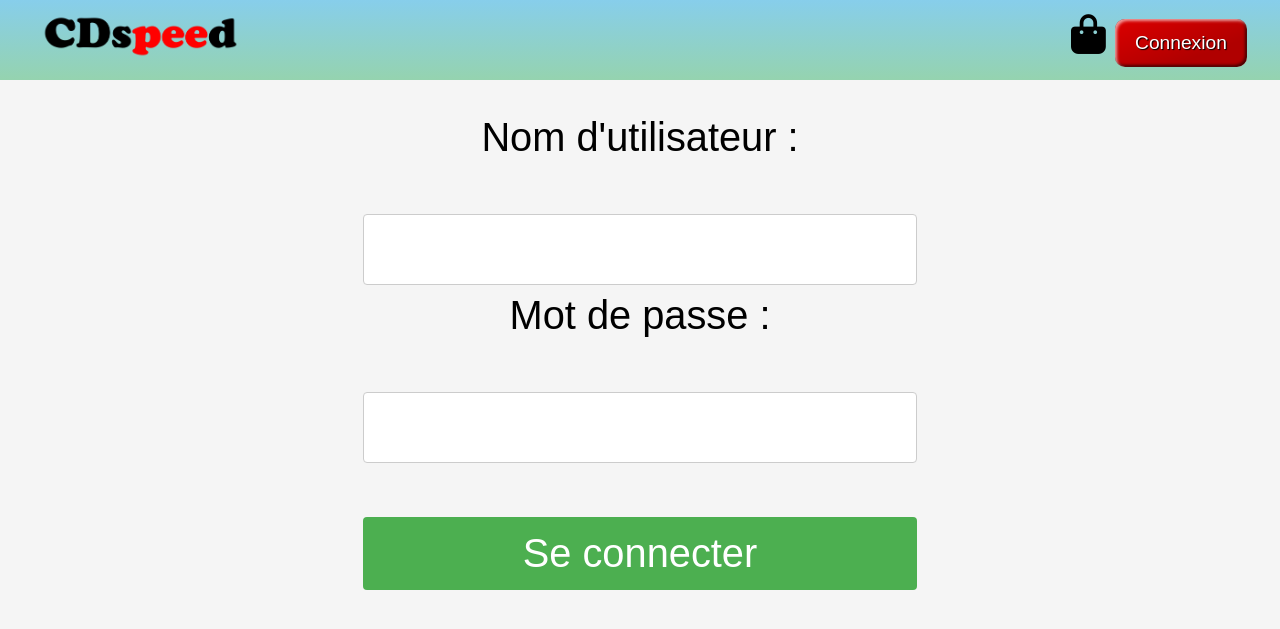
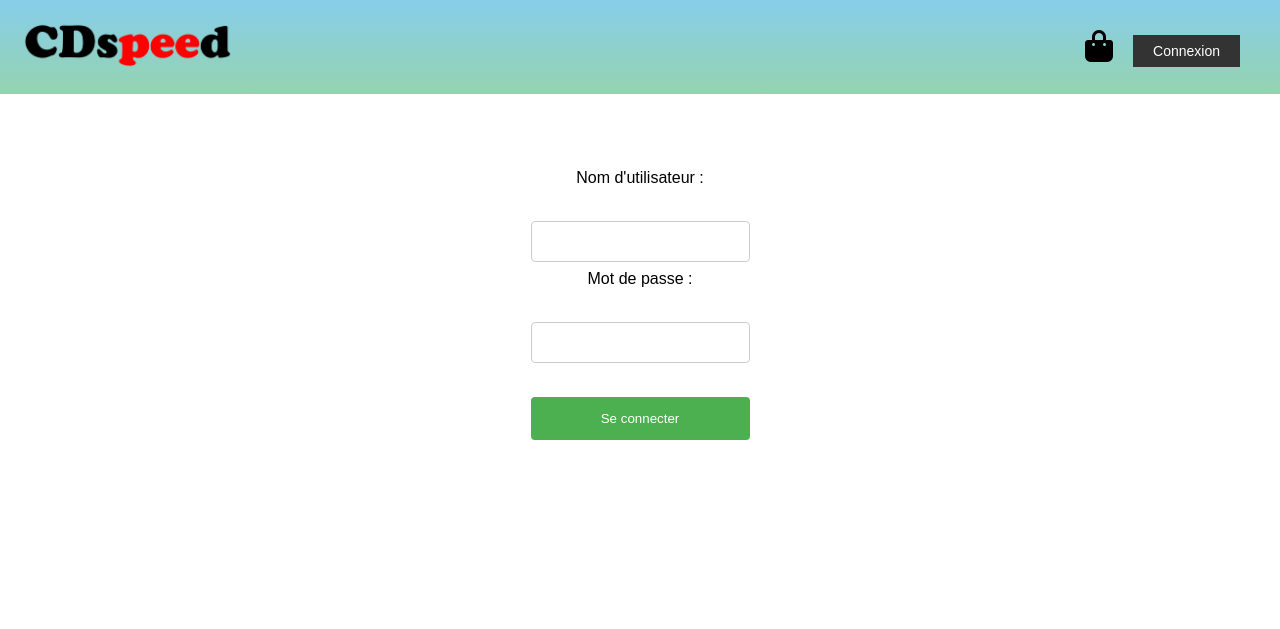
Before and after one commit to Kouromo/venteDeCD, a PHP site: page /login.html in a window 1280 px wide. Shown: the top 629 px of the page. Run offline with PHP 8.4, Linux system fonts and the light colour scheme; some libraries are stand-ins or nearby versions.

Commit message:
modification des css et des headers des fichiers html/php

```diff
--- a/sources/accueil.css
+++ b/sources/accueil.css
@@ -10,6 +10,8 @@ body {
     background: linear-gradient(skyblue, rgb(149, 211, 175));
     color: #fff;
     padding: 20px;
+    /* Ajout de la propriété justify-content pour aligner les éléments du header */
+    justify-content: space-between;
   }
 
 .logo {
@@ -35,6 +37,10 @@ body {
     font-size: 14px;
     padding: 8px 20px;
     cursor: pointer;
+}
+
+.favorite.styled:hover {
+    background-color: #444;
 }
 
 main {
--- a/sources/details.css
+++ b/sources/details.css
@@ -10,6 +10,8 @@ body {
     background: linear-gradient(skyblue, rgb(149, 211, 175));
     color: #fff;
     padding: 20px;
+    /* Ajout de la propriété justify-content pour aligner les éléments du header */
+    justify-content: space-between;
   }
 
   .logo {
--- a/sources/login.css
+++ b/sources/login.css
@@ -1,57 +1,46 @@
-
-* {
+body {
+   font-family: sans-serif;
    margin: 0;
    padding: 0;
-   font: 1.2em "Fira Sans", sans-serif;
-}
-
-body {
-   display: grid;
-   grid-template-columns: 1fr;
-   grid-template-rows: 10% 80% 10%;
 }
 
 header {
-   grid-row: 1;
-   grid-column: 1;
-   display: grid;
-   grid-template-columns: 1fr 1fr;
+   display: flex;
+   align-items: center;
    background: linear-gradient(skyblue, rgb(149, 211, 175));
-   height: 10vh;
-   align-items: center;
-   background-size: cover;
-}
+   color: #fff;
+   padding: 20px;
+   /* Ajout de la propriété justify-content pour aligner les éléments du header */
+   justify-content: space-between;
+ }
 
 .logo {
-   width: 200px;
-   margin: auto 1em auto 1em;
+   height: 50px;
+   margin-right: auto;
 }
 
 .bag-log {
-   text-align: right;
-   margin: auto 1em auto 1em;
+   display: flex;
+   align-items: center;
 }
 
-.styled {
-   border: 0;
-   line-height: 2.5;
-   padding: 0 20px;
-   font-size: 1rem;
-   text-align: center;
-   color: #fff;
-   text-shadow: 1px 1px 1px #000;
-   border-radius: 10px;
-   background-color: rgba(220, 0, 0, 1);
-   background-image: linear-gradient(to top left, rgba(0, 0, 0, 0.2), rgba(0, 0, 0, 0.2) 30%, rgba(0, 0, 0, 0));
-   box-shadow: inset 2px 2px 3px rgba(255, 255, 255, 0.6), inset -2px -2px 3px rgba(0, 0, 0, 0.6);
+.bag-log a {
+   color: #000;
+   margin-right: 20px;
+   font-size: 2em;
 }
 
-.styled:hover {
-   background-color: rgba(255, 0, 0, 1);
+.favorite.styled {
+   background-color: #333;
+   border: none;
+   color: #fff;
+   font-size: 14px;
+   padding: 8px 20px;
+   cursor: pointer;
 }
 
-.styled:active {
-   box-shadow: inset -2px -2px 3px rgba(255, 255, 255, 0.6), inset 2px 2px 3px rgba(0, 0, 0, 0.6);
+.favorite.styled:hover {
+   background-color: #444;
 }
 
 main {
@@ -66,11 +55,6 @@ main {
 }
 
 /* login*/
-
-body {
-   background-color: #f5f5f5;
-   font-family: Arial, sans-serif;
-}
 
 form {
    width: fit-content;
--- a/sources/login.html
+++ b/sources/login.html
@@ -15,7 +15,7 @@
                 </a>
 
             <section class="bag-log">
-                <i class="fa-solid fa-bag-shopping"></i>
+                <a href="panier.php"><i class="fa-solid fa-bag-shopping"></i></a>
 
                 <a href = "login.html" >
                     <button class="favorite styled" type="button">
--- a/sources/panier.css
+++ b/sources/panier.css
@@ -10,6 +10,8 @@ body {
     background: linear-gradient(skyblue, rgb(149, 211, 175));
     color: #fff;
     padding: 20px;
+    /* Ajout de la propriété justify-content pour aligner les éléments du header */
+    justify-content: space-between;
   }
 
   .logo {
```
Also changed, not shown: sources/accueil.php (+8 -5 lines), sources/details.php (+8 -5 lines), sources/panier.php (+7 -4 lines). Lines whose indentation alone changed are shown as unchanged.
